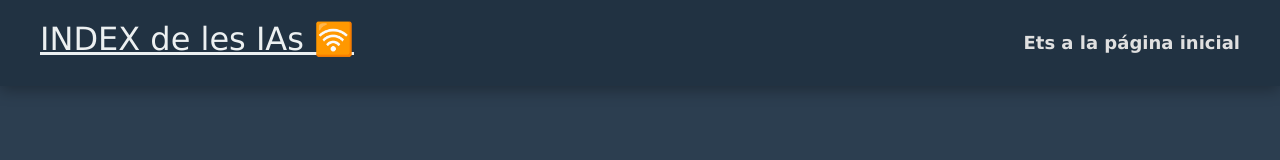
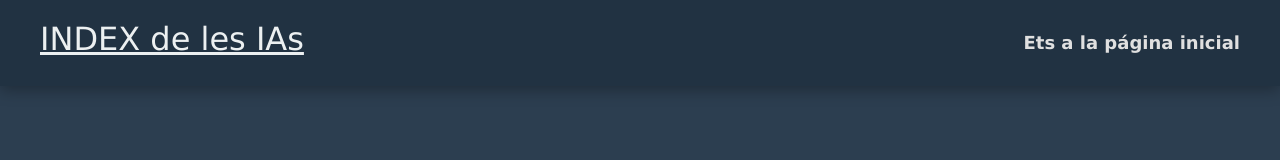
Before and after one commit to BryanCastro-ITB2425/manual-IA-ASIXc1D, a plain HTML site: page index.html in a window 1280 px wide. Shown: the top 160 px of the page. Drawn offline with nearby package versions, Linux system fonts and the light colour scheme.

Commit message:
Update index.html

```diff
--- a/index.html
+++ b/index.html
@@ -3,7 +3,7 @@
 <head>
    <meta charset="UTF-8">
    <meta name="viewport" content="width=device-width, initial-scale=1.0">
-   <title>INDEX de les IAs</title>
+   <title>INDEX de les IAs 🛜</title>
    <link href="https://cdn.jsdelivr.net/npm/bootstrap@4.5.2/dist/css/bootstrap.min.css" rel="stylesheet">
    <script src="https://kit.fontawesome.com/b408879b64.js" crossorigin="anonymous"></script>
    <link rel="stylesheet" href="styleindex.css">
@@ -11,7 +11,7 @@
 <body>
    <header>
       <div class="titulo">
-         <h2><ins>INDEX de les IAs 🛜</ins></h2>
+         <h2><ins>INDEX de les IAs</ins></h2>
       </div>
 
       <a>Ets a la página inicial</a>
```
